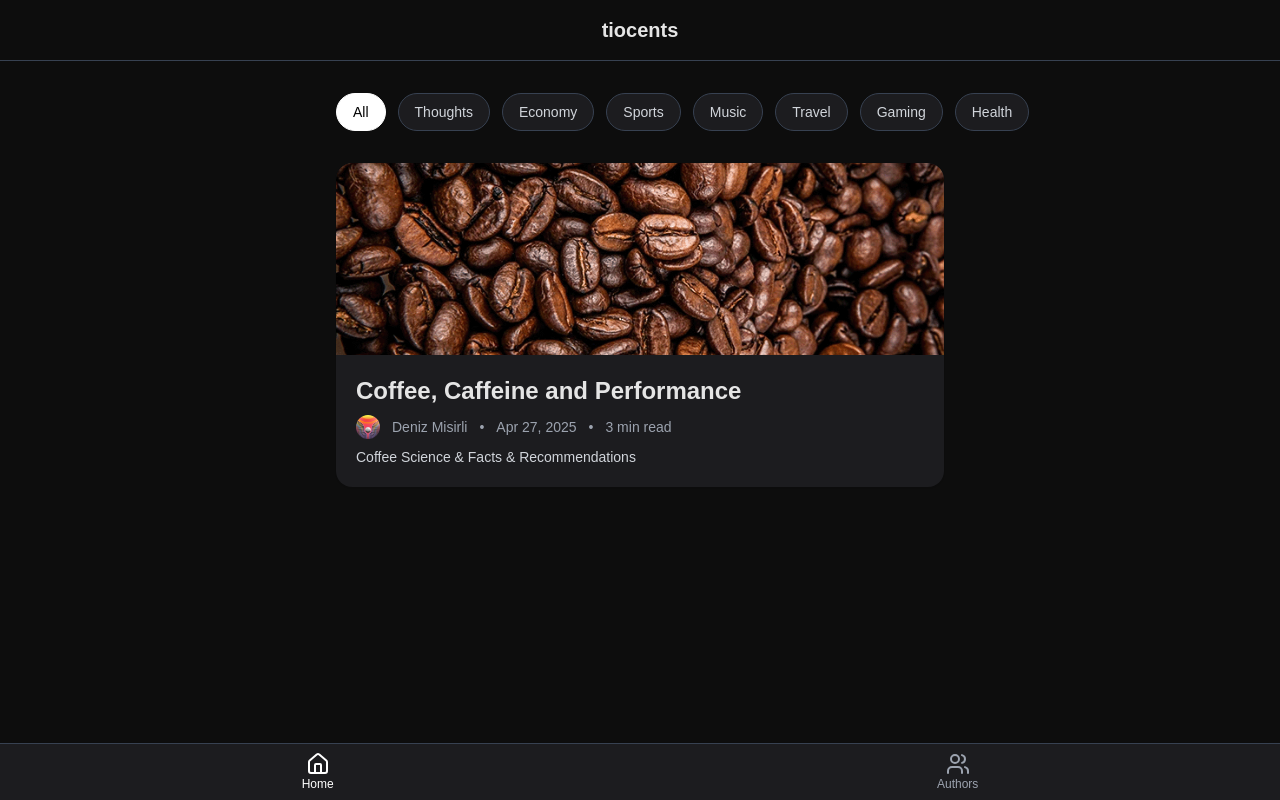
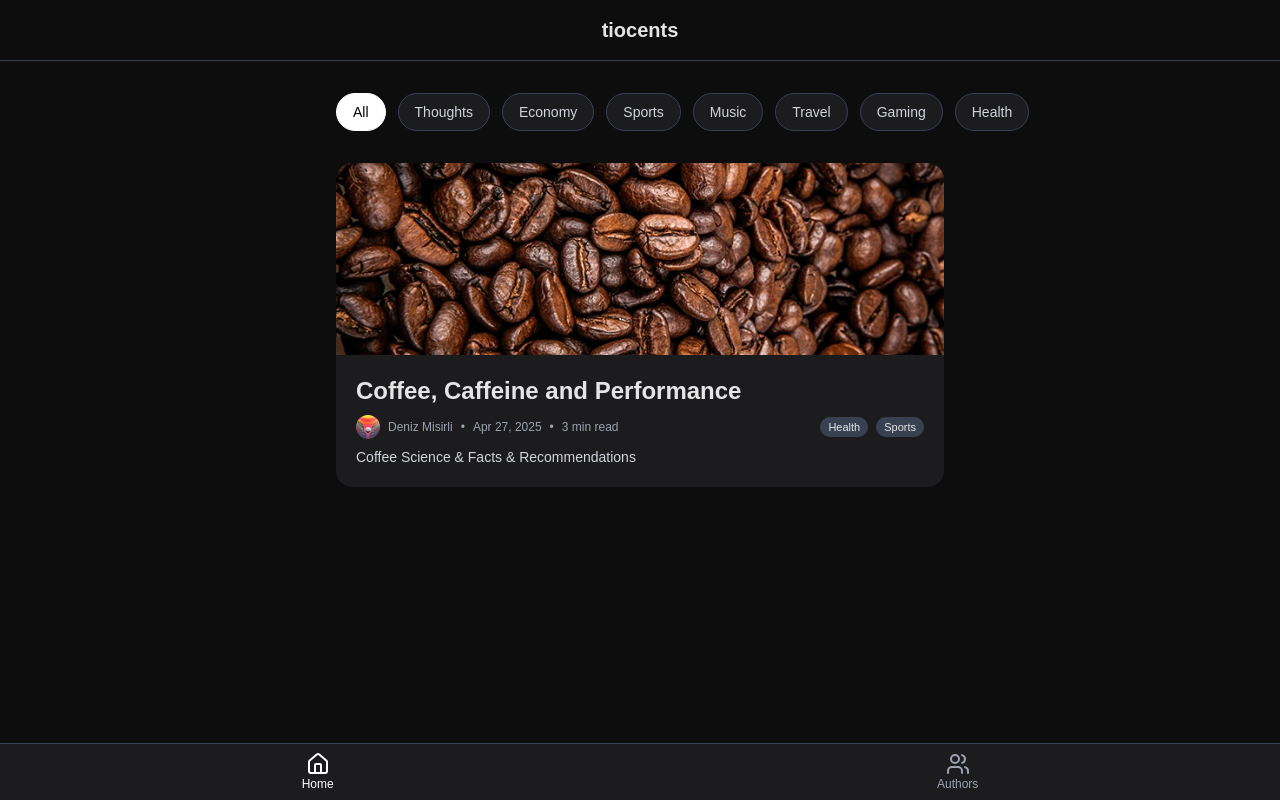
Before and after one commit to polarbeerd/tiocents_clean, a Next.js app: page /posts in a window 1280 px wide. Built offline with nearby package versions, Linux system fonts and the light colour scheme.

Commit message:
added multiple category support added category view in cards

```diff
--- a/src/app/posts/coffee-caffeine-and-performance.mdx
+++ b/src/app/posts/coffee-caffeine-and-performance.mdx
@@ -5,7 +5,7 @@ date: 2025-04-27
 coverImage: /27.04.2025_coffee/coffee.png
 authorName: Deniz Misirli
 authorImage: /avatars/deniz_avatar.png
-category: Health
+categories: ["Health", "Sports"]
 ---
 
 ---
--- a/src/components/TopTabs.js
+++ b/src/components/TopTabs.js
@@ -32,7 +32,7 @@ export default function TopTabs({ posts = [] }) {
       ? post.authorName === selectedAuthor
       : true;
     const matchCategory =
-      activeTab === "All" ? true : post.category === activeTab;
+      activeTab === "All" ? true : post.categories?.includes(activeTab); // <-- NEW!
     return matchAuthor && matchCategory;
   });
 
@@ -92,9 +92,9 @@ export default function TopTabs({ posts = [] }) {
                 {/* Title */}
                 <h2 className="text-2xl font-bold mb-2">{post.title}</h2>
 
-                {/* Author Row */}
-                <div className="flex items-center gap-3 text-gray-400 text-sm mb-2">
-                  {/* Author Image */}
+                <div className="flex items-center justify-between flex-wrap gap-2 text-gray-400 text-xs mb-2">
+                  {/* Left: Avatar + Author + Date + Reading Time */}
+                  <div className="flex items-center gap-2 flex-wrap">
                     <Image
                       src={post.authorImage}
                       alt={post.authorName}
@@ -102,12 +102,8 @@ export default function TopTabs({ posts = [] }) {
                       height={24}
                       className="rounded-full object-cover"
                     />
-
-                  {/* Name */}
-                  <span>{post.authorName}</span>
+                    <span className="font-medium">{post.authorName}</span>
                     <span>•</span>
-
-                  {/* Date */}
                     <span>
                       {new Date(post.date).toLocaleDateString("en-US", {
                         year: "numeric",
@@ -116,9 +112,23 @@ export default function TopTabs({ posts = [] }) {
                       })}
                     </span>
                     <span>•</span>
+                    <span>{post.readingTime || 3} min read</span>
+                  </div>
 
-                  {/* Estimated Reading Time */}
-                  <span>{post.readingTime || 3} min read</span>
+                  {/* Right: Categories */}
+                  <div className="flex items-center gap-2 flex-wrap">
+                    {(Array.isArray(post.categories)
+                      ? post.categories
+                      : [post.categories]
+                    )?.map((category) => (
+                      <span
+                        key={category}
+                        className="bg-gray-700 text-gray-200 px-2 py-0.5 rounded-full text-[11px]"
+                      >
+                        {category}
+                      </span>
+                    ))}
+                  </div>
                 </div>
 
                 {/* Description */}
```
Lines whose indentation alone changed are shown as unchanged.
